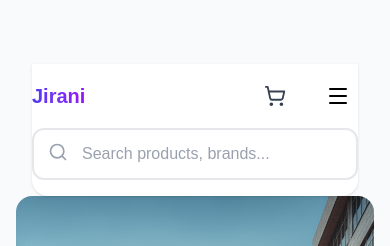
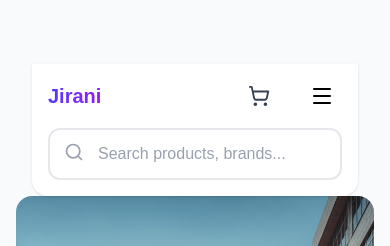
Before and after one commit to rukundowilson/ECF468161, a Next.js app in the folder jirani/: page / in a window 390 px wide. Shown: the top 246 px of the page. Built offline with nearby package versions, Linux system fonts and the light colour scheme; no server answers.

Commit message:
Align navbar container structure with hero section for perfect alignment

```diff
--- a/jirani/src/app/page.tsx
+++ b/jirani/src/app/page.tsx
@@ -132,9 +132,9 @@
     <div className="min-h-screen bg-gray-50">
       {/* Header */}
       <header className={`sticky top-0 z-50 transition-transform duration-300 ${isScrollingDown ? '-translate-y-full' : 'translate-y-0'}`}>
-        <div className="max-w-7xl mx-auto px-4 sm:px-6 lg:px-8">
+        <div className="max-w-7xl mx-auto px-4 sm:px-6 lg:px-8 relative">
           <div className="bg-white shadow-sm rounded-b-2xl">
-            <div className="flex items-center justify-between h-16">
+            <div className="flex items-center justify-between h-16 px-4 sm:px-6">
               {/* Logo */}
               <Link href="/" className="flex items-center group">
                 <h1 className="text-xl md:text-2xl font-extrabold bg-gradient-to-r from-indigo-600 to-purple-600 bg-clip-text text-transparent group-hover:from-indigo-700 group-hover:to-purple-700 transition">
@@ -180,7 +180,7 @@
             </div>
 
             {/* Mobile Search */}
-            <div className="md:hidden pb-4">
+            <div className="md:hidden pb-4 px-4 sm:px-6">
               <div className="relative">
                 <input
                   type="text"
```
